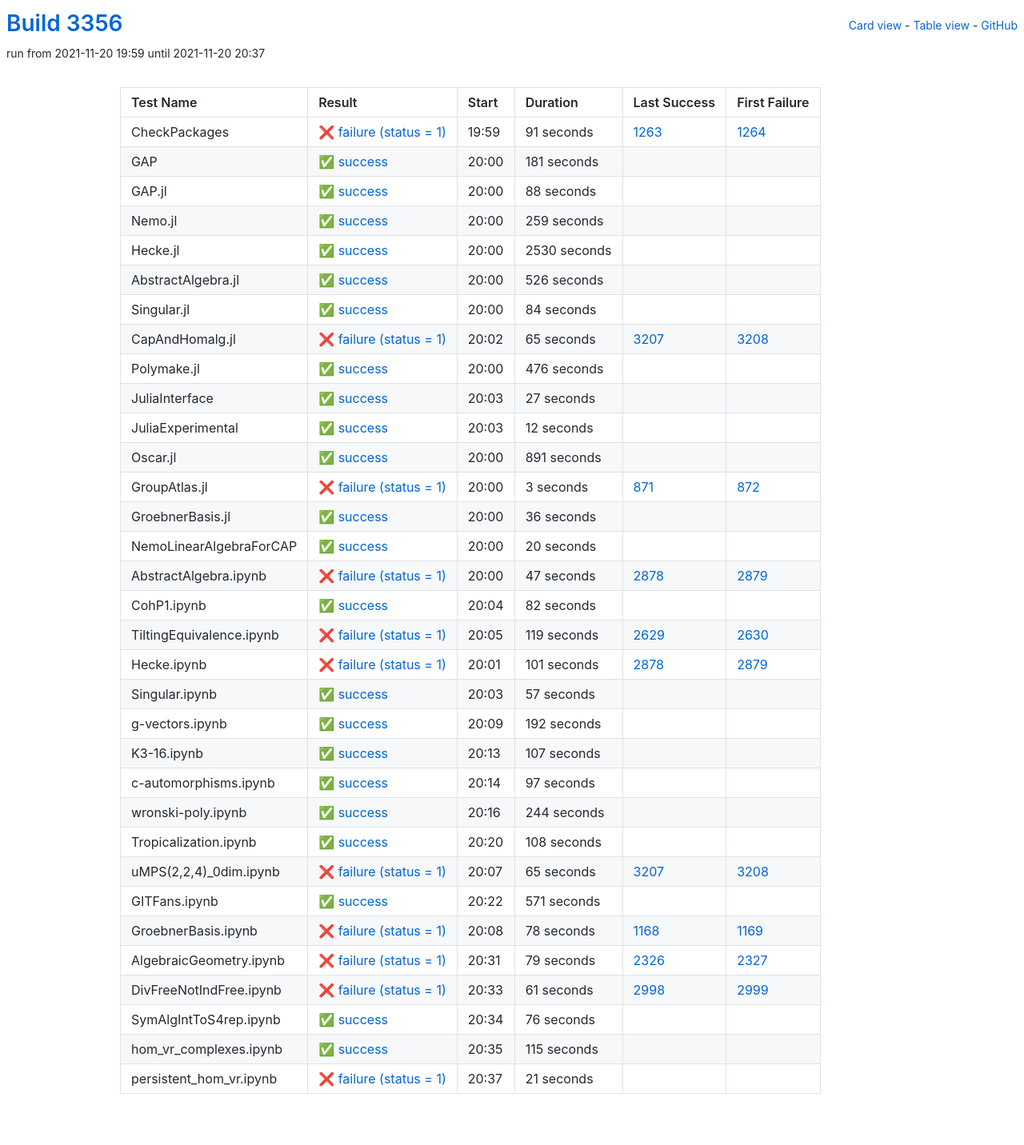
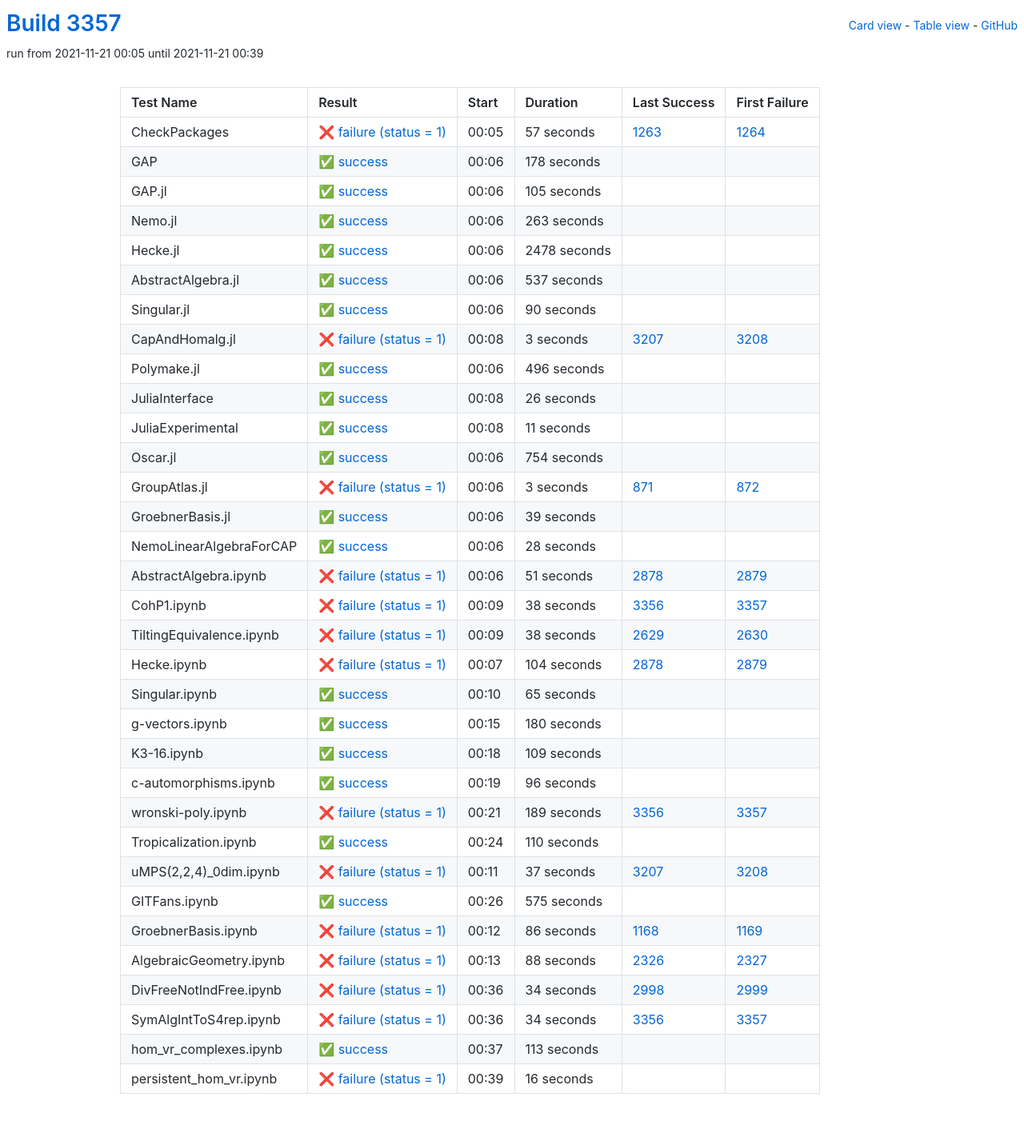
Before and after one commit to oscar-system/oscar-ci-status-stable, a Jekyll site: the page built from table.html, in a window 1280 px wide. Shown: the whole page at 80% size. Built offline with Jekyll 4.4.1, drawn with Linux system fonts in a browser that asks for light colours.

Commit message:
Build #3357

```diff
--- a/_data/ci.yml
+++ b/_data/ci.yml
@@ -1,6 +1,6 @@
 ---
-build: 3356
-build_url: https://oscarci.mathematik.uni-kl.de/job/oscar-stable/3356/
+build: 3357
+build_url: https://oscarci.mathematik.uni-kl.de/job/oscar-stable/3357/
 job: oscar-stable
 organization: oscar-system
 repo: oscar-ci-status-stable
@@ -8,152 +8,152 @@ repourl: https://github.com/oscar-system/oscar-ci-status-stable
 tests:
 - name: CheckPackages
   id: checkpackages
-  log: https://oscarci.mathematik.uni-kl.de/job/oscar-stable/3356/artifact/logs/build-3356/CheckPackages.log
-  start: 2021-11-20 19:59
+  log: https://oscarci.mathematik.uni-kl.de/job/oscar-stable/3357/artifact/logs/build-3357/CheckPackages.log
+  start: 2021-11-21 00:05
   success: false
   exitcode: 1
   status: failure
-  duration: 91
+  duration: 57
   last_success: 1263
   last_success_url: https://oscarci.mathematik.uni-kl.de/job/oscar-stable/1263/
   first_failure: 1264
   first_failure_url: https://oscarci.mathematik.uni-kl.de/job/oscar-stable/1264/
 - name: GAP
   id: gap
-  log: https://oscarci.mathematik.uni-kl.de/job/oscar-stable/3356/artifact/logs/build-3356/GAP.log
-  start: 2021-11-20 20:00
+  log: https://oscarci.mathematik.uni-kl.de/job/oscar-stable/3357/artifact/logs/build-3357/GAP.log
+  start: 2021-11-21 00:06
   success: true
   exitcode: 0
   status: success
-  duration: 181
+  duration: 178
   last_success: false
   last_success_url:
   first_failure: false
   first_failure_url:
 - name: GAP.jl
   id: gap-jl
-  log: https://oscarci.mathematik.uni-kl.de/job/oscar-stable/3356/artifact/logs/build-3356/GAP.jl.log
-  start: 2021-11-20 20:00
+  log: https://oscarci.mathematik.uni-kl.de/job/oscar-stable/3357/artifact/logs/build-3357/GAP.jl.log
+  start: 2021-11-21 00:06
   success: true
   exitcode: 0
   status: success
-  duration: 88
+  duration: 105
   last_success: false
   last_success_url:
   first_failure: false
   first_failure_url:
 - name: Nemo.jl
   id: nemo-jl
-  log: https://oscarci.mathematik.uni-kl.de/job/oscar-stable/3356/artifact/logs/build-3356/Nemo.jl.log
-  start: 2021-11-20 20:00
+  log: https://oscarci.mathematik.uni-kl.de/job/oscar-stable/3357/artifact/logs/build-3357/Nemo.jl.log
+  start: 2021-11-21 00:06
   success: true
   exitcode: 0
   status: success
-  duration: 259
+  duration: 263
   last_success: false
   last_success_url:
   first_failure: false
   first_failure_url:
 - name: Hecke.jl
   id: hecke-jl
-  log: https://oscarci.mathematik.uni-kl.de/job/oscar-stable/3356/artifact/logs/build-3356/Hecke.jl.log
-  start: 2021-11-20 20:00
+  log: https://oscarci.mathematik.uni-kl.de/job/oscar-stable/3357/artifact/logs/build-3357/Hecke.jl.log
+  start: 2021-11-21 00:06
   success: true
   exitcode: 0
   status: success
-  duration: 2530
+  duration: 2478
   last_success: false
   last_success_url:
   first_failure: false
   first_failure_url:
 - name: AbstractAlgebra.jl
   id: abstractalgebra-jl
-  log: https://oscarci.mathematik.uni-kl.de/job/oscar-stable/3356/artifact/logs/build-3356/AbstractAlgebra.jl.log
-  start: 2021-11-20 20:00
+  log: https://oscarci.mathematik.uni-kl.de/job/oscar-stable/3357/artifact/logs/build-3357/AbstractAlgebra.jl.log
+  start: 2021-11-21 00:06
   success: true
   exitcode: 0
   status: success
-  duration: 526
+  duration: 537
   last_success: false
   last_success_url:
   first_failure: false
   first_failure_url:
 - name: Singular.jl
   id: singular-jl
-  log: https://oscarci.mathematik.uni-kl.de/job/oscar-stable/3356/artifact/logs/build-3356/Singular.jl.log
-  start: 2021-11-20 20:00
+  log: https://oscarci.mathematik.uni-kl.de/job/oscar-stable/3357/artifact/logs/build-3357/Singular.jl.log
+  start: 2021-11-21 00:06
   success: true
   exitcode: 0
   status: success
-  duration: 84
+  duration: 90
   last_success: false
   last_success_url:
   first_failure: false
   first_failure_url:
 - name: CapAndHomalg.jl
   id: capandhomalg-jl
-  log: https://oscarci.mathematik.uni-kl.de/job/oscar-stable/3356/artifact/logs/build-3356/CapAndHomalg.jl.log
-  start: 2021-11-20 20:02
+  log: https://oscarci.mathematik.uni-kl.de/job/oscar-stable/3357/artifact/logs/build-3357/CapAndHomalg.jl.log
+  start: 2021-11-21 00:08
   success: false
   exitcode: 1
   status: failure
-  duration: 65
+  duration: 3
   last_success: 3207
   last_success_url: https://oscarci.mathematik.uni-kl.de/job/oscar-stable/3207/
   first_failure: 3208
   first_failure_url: https://oscarci.mathematik.uni-kl.de/job/oscar-stable/3208/
 - name: Polymake.jl
   id: polymake-jl
-  log: https://oscarci.mathematik.uni-kl.de/job/oscar-stable/3356/artifact/logs/build-3356/Polymake.jl.log
-  start: 2021-11-20 20:00
+  log: https://oscarci.mathematik.uni-kl.de/job/oscar-stable/3357/artifact/logs/build-3357/Polymake.jl.log
+  start: 2021-11-21 00:06
   success: true
   exitcode: 0
   status: success
-  duration: 476
+  duration: 496
   last_success: false
   last_success_url:
   first_failure: false
   first_failure_url:
 - name: JuliaInterface
   id: juliainterface
-  log: https://oscarci.mathematik.uni-kl.de/job/oscar-stable/3356/artifact/logs/build-3356/JuliaInterface.log
-  start: 2021-11-20 20:03
+  log: https://oscarci.mathematik.uni-kl.de/job/oscar-stable/3357/artifact/logs/build-3357/JuliaInterface.log
+  start: 2021-11-21 00:08
   success: true
   exitcode: 0
   status: success
-  duration: 27
+  duration: 26
   last_success: false
   last_success_url:
   first_failure: false
   first_failure_url:
 - name: JuliaExperimental
   id: juliaexperimental
-  log: https://oscarci.mathematik.uni-kl.de/job/oscar-stable/3356/artifact/logs/build-3356/JuliaExperimental.log
-  start: 2021-11-20 20:03
+  log: https://oscarci.mathematik.uni-kl.de/job/oscar-stable/3357/artifact/logs/build-3357/JuliaExperimental.log
+  start: 2021-11-21 00:08
   success: true
   exitcode: 0
   status: success
-  duration: 12
+  duration: 11
   last_success: false
   last_success_url:
   first_failure: false
   first_failure_url:
 - name: Oscar.jl
   id: oscar-jl
-  log: https://oscarci.mathematik.uni-kl.de/job/oscar-stable/3356/artifact/logs/build-3356/Oscar.jl.log
-  start: 2021-11-20 20:00
+  log: https://oscarci.mathematik.uni-kl.de/job/oscar-stable/3357/artifact/logs/build-3357/Oscar.jl.log
+  start: 2021-11-21 00:06
   success: true
   exitcode: 0
   status: success
-  duration: 891
+  duration: 754
   last_success: false
   last_success_url:
   first_failure: false
   first_failure_url:
 - name: GroupAtlas.jl
   id: groupatlas-jl
-  log: https://oscarci.mathematik.uni-kl.de/job/oscar-stable/3356/artifact/logs/build-3356/GroupAtlas.jl.log
-  start: 2021-11-20 20:00
+  log: https://oscarci.mathematik.uni-kl.de/job/oscar-stable/3357/artifact/logs/build-3357/GroupAtlas.jl.log
+  start: 2021-11-21 00:06
   success: false
   exitcode: 1
   status: failure
@@ -164,240 +164,240 @@ tests:
   first_failure_url: https://oscarci.mathematik.uni-kl.de/job/oscar-stable/872/
 - name: GroebnerBasis.jl
   id: groebnerbasis-jl
-  log: https://oscarci.mathematik.uni-kl.de/job/oscar-stable/3356/artifact/logs/build-3356/GroebnerBasis.jl.log
-  start: 2021-11-20 20:00
+  log: https://oscarci.mathematik.uni-kl.de/job/oscar-stable/3357/artifact/logs/build-3357/GroebnerBasis.jl.log
+  start: 2021-11-21 00:06
   success: true
   exitcode: 0
   status: success
-  duration: 36
+  duration: 39
   last_success: false
   last_success_url:
   first_failure: false
   first_failure_url:
 - name: NemoLinearAlgebraForCAP
   id: nemolinearalgebraforcap
-  log: https://oscarci.mathematik.uni-kl.de/job/oscar-stable/3356/artifact/logs/build-3356/NemoLinearAlgebraForCAP.log
-  start: 2021-11-20 20:00
+  log: https://oscarci.mathematik.uni-kl.de/job/oscar-stable/3357/artifact/logs/build-3357/NemoLinearAlgebraForCAP.log
+  start: 2021-11-21 00:06
   success: true
   exitcode: 0
   status: success
-  duration: 20
+  duration: 28
   last_success: false
   last_success_url:
   first_failure: false
   first_failure_url:
 - name: AbstractAlgebra.ipynb
   id: abstractalgebra-ipynb
-  log: https://oscarci.mathematik.uni-kl.de/job/oscar-stable/3356/artifact/logs/build-3356/AbstractAlgebra.ipynb.log
-  start: 2021-11-20 20:00
+  log: https://oscarci.mathematik.uni-kl.de/job/oscar-stable/3357/artifact/logs/build-3357/AbstractAlgebra.ipynb.log
+  start: 2021-11-21 00:06
   success: false
   exitcode: 1
   status: failure
-  duration: 47
+  duration: 51
   last_success: 2878
   last_success_url: https://oscarci.mathematik.uni-kl.de/job/oscar-stable/2878/
   first_failure: 2879
   first_failure_url: https://oscarci.mathematik.uni-kl.de/job/oscar-stable/2879/
 - name: CohP1.ipynb
   id: cohp1-ipynb
-  log: https://oscarci.mathematik.uni-kl.de/job/oscar-stable/3356/artifact/logs/build-3356/CohP1.ipynb.log
-  start: 2021-11-20 20:04
-  success: true
-  exitcode: 0
-  status: success
-  duration: 82
-  last_success: false
-  last_success_url:
-  first_failure: false
-  first_failure_url:
-- name: TiltingEquivalence.ipynb
-  id: tiltingequivalence-ipynb
-  log: https://oscarci.mathematik.uni-kl.de/job/oscar-stable/3356/artifact/logs/build-3356/TiltingEquivalence.ipynb.log
-  start: 2021-11-20 20:05
+  log: https://oscarci.mathematik.uni-kl.de/job/oscar-stable/3357/artifact/logs/build-3357/CohP1.ipynb.log
+  start: 2021-11-21 00:09
   success: false
   exitcode: 1
   status: failure
-  duration: 119
+  duration: 38
+  last_success: 3356
+  last_success_url: https://oscarci.mathematik.uni-kl.de/job/oscar-stable/3356/
+  first_failure: 3357
+  first_failure_url: https://oscarci.mathematik.uni-kl.de/job/oscar-stable/3357/
+- name: TiltingEquivalence.ipynb
+  id: tiltingequivalence-ipynb
+  log: https://oscarci.mathematik.uni-kl.de/job/oscar-stable/3357/artifact/logs/build-3357/TiltingEquivalence.ipynb.log
+  start: 2021-11-21 00:09
+  success: false
+  exitcode: 1
+  status: failure
+  duration: 38
   last_success: 2629
   last_success_url: https://oscarci.mathematik.uni-kl.de/job/oscar-stable/2629/
   first_failure: 2630
   first_failure_url: https://oscarci.mathematik.uni-kl.de/job/oscar-stable/2630/
 - name: Hecke.ipynb
   id: hecke-ipynb
-  log: https://oscarci.mathematik.uni-kl.de/job/oscar-stable/3356/artifact/logs/build-3356/Hecke.ipynb.log
-  start: 2021-11-20 20:01
+  log: https://oscarci.mathematik.uni-kl.de/job/oscar-stable/3357/artifact/logs/build-3357/Hecke.ipynb.log
+  start: 2021-11-21 00:07
   success: false
   exitcode: 1
   status: failure
-  duration: 101
+  duration: 104
   last_success: 2878
   last_success_url: https://oscarci.mathematik.uni-kl.de/job/oscar-stable/2878/
   first_failure: 2879
   first_failure_url: https://oscarci.mathematik.uni-kl.de/job/oscar-stable/2879/
 - name: Singular.ipynb
   id: singular-ipynb
-  log: https://oscarci.mathematik.uni-kl.de/job/oscar-stable/3356/artifact/logs/build-3356/Singular.ipynb.log
-  start: 2021-11-20 20:03
+  log: https://oscarci.mathematik.uni-kl.de/job/oscar-stable/3357/artifact/logs/build-3357/Singular.ipynb.log
+  start: 2021-11-21 00:10
   success: true
   exitcode: 0
   status: success
-  duration: 57
+  duration: 65
   last_success: false
   last_success_url:
   first_failure: false
   first_failure_url:
 - name: g-vectors.ipynb
   id: g-vectors-ipynb
-  log: https://oscarci.mathematik.uni-kl.de/job/oscar-stable/3356/artifact/logs/build-3356/g-vectors.ipynb.log
-  start: 2021-11-20 20:09
+  log: https://oscarci.mathematik.uni-kl.de/job/oscar-stable/3357/artifact/logs/build-3357/g-vectors.ipynb.log
+  start: 2021-11-21 00:15
   success: true
   exitcode: 0
   status: success
-  duration: 192
+  duration: 180
   last_success: false
   last_success_url:
   first_failure: false
   first_failure_url:
 - name: K3-16.ipynb
   id: k3-16-ipynb
-  log: https://oscarci.mathematik.uni-kl.de/job/oscar-stable/3356/artifact/logs/build-3356/K3-16.ipynb.log
-  start: 2021-11-20 20:13
+  log: https://oscarci.mathematik.uni-kl.de/job/oscar-stable/3357/artifact/logs/build-3357/K3-16.ipynb.log
+  start: 2021-11-21 00:18
   success: true
   exitcode: 0
   status: success
-  duration: 107
+  duration: 109
   last_success: false
   last_success_url:
   first_failure: false
   first_failure_url:
 - name: c-automorphisms.ipynb
   id: c-automorphisms-ipynb
-  log: https://oscarci.mathematik.uni-kl.de/job/oscar-stable/3356/artifact/logs/build-3356/c-automorphisms.ipynb.log
-  start: 2021-11-20 20:14
+  log: https://oscarci.mathematik.uni-kl.de/job/oscar-stable/3357/artifact/logs/build-3357/c-automorphisms.ipynb.log
+  start: 2021-11-21 00:19
   success: true
   exitcode: 0
   status: success
-  duration: 97
+  duration: 96
   last_success: false
   last_success_url:
   first_failure: false
   first_failure_url:
 - name: wronski-poly.ipynb
   id: wronski-poly-ipynb
-  log: https://oscarci.mathematik.uni-kl.de/job/oscar-stable/3356/artifact/logs/build-3356/wronski-poly.ipynb.log
-  start: 2021-11-20 20:16
+  log: https://oscarci.mathematik.uni-kl.de/job/oscar-stable/3357/artifact/logs/build-3357/wronski-poly.ipynb.log
+  start: 2021-11-21 00:21
+  success: false
+  exitcode: 1
+  status: failure
+  duration: 189
+  last_success: 3356
+  last_success_url: https://oscarci.mathematik.uni-kl.de/job/oscar-stable/3356/
+  first_failure: 3357
+  first_failure_url: https://oscarci.mathematik.uni-kl.de/job/oscar-stable/3357/
+- name: Tropicalization.ipynb
+  id: tropicalization-ipynb
+  log: https://oscarci.mathematik.uni-kl.de/job/oscar-stable/3357/artifact/logs/build-3357/Tropicalization.ipynb.log
+  start: 2021-11-21 00:24
   success: true
   exitcode: 0
   status: success
-  duration: 244
-  last_success: false
-  last_success_url:
-  first_failure: false
-  first_failure_url:
-- name: Tropicalization.ipynb
-  id: tropicalization-ipynb
-  log: https://oscarci.mathematik.uni-kl.de/job/oscar-stable/3356/artifact/logs/build-3356/Tropicalization.ipynb.log
-  start: 2021-11-20 20:20
-  success: true
-  exitcode: 0
-  status: success
-  duration: 108
+  duration: 110
   last_success: false
   last_success_url:
   first_failure: false
   first_failure_url:
 - name: uMPS(2,2,4)_0dim.ipynb
   id: umps-2-2-4-0dim-ipynb
-  log: https://oscarci.mathematik.uni-kl.de/job/oscar-stable/3356/artifact/logs/build-3356/uMPS-2-2-4-_0dim.ipynb.log
-  start: 2021-11-20 20:07
+  log: https://oscarci.mathematik.uni-kl.de/job/oscar-stable/3357/artifact/logs/build-3357/uMPS-2-2-4-_0dim.ipynb.log
+  start: 2021-11-21 00:11
   success: false
   exitcode: 1
   status: failure
-  duration: 65
+  duration: 37
   last_success: 3207
   last_success_url: https://oscarci.mathematik.uni-kl.de/job/oscar-stable/3207/
   first_failure: 3208
   first_failure_url: https://oscarci.mathematik.uni-kl.de/job/oscar-stable/3208/
 - name: GITFans.ipynb
   id: gitfans-ipynb
-  log: https://oscarci.mathematik.uni-kl.de/job/oscar-stable/3356/artifact/logs/build-3356/GITFans.ipynb.log
-  start: 2021-11-20 20:22
+  log: https://oscarci.mathematik.uni-kl.de/job/oscar-stable/3357/artifact/logs/build-3357/GITFans.ipynb.log
+  start: 2021-11-21 00:26
   success: true
   exitcode: 0
   status: success
-  duration: 571
+  duration: 575
   last_success: false
   last_success_url:
   first_failure: false
   first_failure_url:
 - name: GroebnerBasis.ipynb
   id: groebnerbasis-ipynb
-  log: https://oscarci.mathematik.uni-kl.de/job/oscar-stable/3356/artifact/logs/build-3356/GroebnerBasis.ipynb.log
-  start: 2021-11-20 20:08
+  log: https://oscarci.mathematik.uni-kl.de/job/oscar-stable/3357/artifact/logs/build-3357/GroebnerBasis.ipynb.log
+  start: 2021-11-21 00:12
   success: false
   exitcode: 1
   status: failure
-  duration: 78
+  duration: 86
   last_success: 1168
   last_success_url: https://oscarci.mathematik.uni-kl.de/job/oscar-stable/1168/
   first_failure: 1169
   first_failure_url: https://oscarci.mathematik.uni-kl.de/job/oscar-stable/1169/
 - name: AlgebraicGeometry.ipynb
   id: algebraicgeometry-ipynb
-  log: https://oscarci.mathematik.uni-kl.de/job/oscar-stable/3356/artifact/logs/build-3356/AlgebraicGeometry.ipynb.log
-  start: 2021-11-20 20:31
+  log: https://oscarci.mathematik.uni-kl.de/job/oscar-stable/3357/artifact/logs/build-3357/AlgebraicGeometry.ipynb.log
+  start: 2021-11-21 00:13
   success: false
   exitcode: 1
   status: failure
-  duration: 79
+  duration: 88
   last_success: 2326
   last_success_url: https://oscarci.mathematik.uni-kl.de/job/oscar-stable/2326/
   first_failure: 2327
   first_failure_url: https://oscarci.mathematik.uni-kl.de/job/oscar-stable/2327/
 - name: DivFreeNotIndFree.ipynb
   id: divfreenotindfree-ipynb
-  log: https://oscarci.mathematik.uni-kl.de/job/oscar-stable/3356/artifact/logs/build-3356/DivFreeNotIndFree.ipynb.log
-  start: 2021-11-20 20:33
+  log: https://oscarci.mathematik.uni-kl.de/job/oscar-stable/3357/artifact/logs/build-3357/DivFreeNotIndFree.ipynb.log
+  start: 2021-11-21 00:36
   success: false
   exitcode: 1
   status: failure
-  duration: 61
+  duration: 34
   last_success: 2998
   last_success_url: https://oscarci.mathematik.uni-kl.de/job/oscar-stable/2998/
   first_failure: 2999
   first_failure_url: https://oscarci.mathematik.uni-kl.de/job/oscar-stable/2999/
 - name: SymAlgIntToS4rep.ipynb
   id: symalginttos4rep-ipynb
-  log: https://oscarci.mathematik.uni-kl.de/job/oscar-stable/3356/artifact/logs/build-3356/SymAlgIntToS4rep.ipynb.log
-  start: 2021-11-20 20:34
+  log: https://oscarci.mathematik.uni-kl.de/job/oscar-stable/3357/artifact/logs/build-3357/SymAlgIntToS4rep.ipynb.log
+  start: 2021-11-21 00:36
+  success: false
+  exitcode: 1
+  status: failure
+  duration: 34
+  last_success: 3356
+  last_success_url: https://oscarci.mathematik.uni-kl.de/job/oscar-stable/3356/
+  first_failure: 3357
+  first_failure_url: https://oscarci.mathematik.uni-kl.de/job/oscar-stable/3357/
+- name: hom_vr_complexes.ipynb
+  id: hom-vr-complexes-ipynb
+  log: https://oscarci.mathematik.uni-kl.de/job/oscar-stable/3357/artifact/logs/build-3357/hom_vr_complexes.ipynb.log
+  start: 2021-11-21 00:37
   success: true
   exitcode: 0
   status: success
-  duration: 76
-  last_success: false
-  last_success_url:
-  first_failure: false
-  first_failure_url:
-- name: hom_vr_complexes.ipynb
-  id: hom-vr-complexes-ipynb
-  log: https://oscarci.mathematik.uni-kl.de/job/oscar-stable/3356/artifact/logs/build-3356/hom_vr_complexes.ipynb.log
-  start: 2021-11-20 20:35
-  success: true
-  exitcode: 0
-  status: success
-  duration: 115
+  duration: 113
   last_success: false
   last_success_url:
   first_failure: false
   first_failure_url:
 - name: persistent_hom_vr.ipynb
   id: persistent-hom-vr-ipynb
-  log: https://oscarci.mathematik.uni-kl.de/job/oscar-stable/3356/artifact/logs/build-3356/persistent_hom_vr.ipynb.log
-  start: 2021-11-20 20:37
+  log: https://oscarci.mathematik.uni-kl.de/job/oscar-stable/3357/artifact/logs/build-3357/persistent_hom_vr.ipynb.log
+  start: 2021-11-21 00:39
   success: false
   exitcode: 1
   status: failure
-  duration: 21
+  duration: 16
   last_success: false
   last_success_url:
   first_failure: false
```
Also changed, not shown: README.md.
